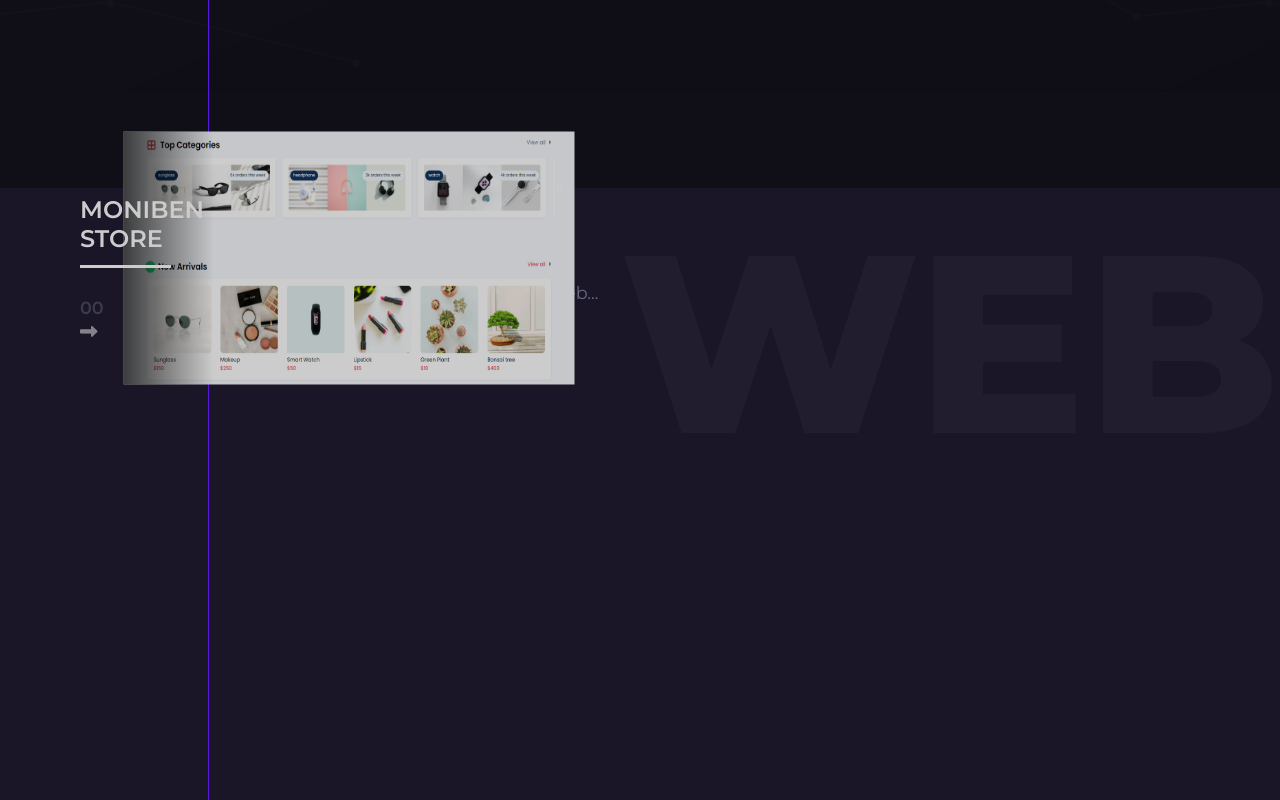
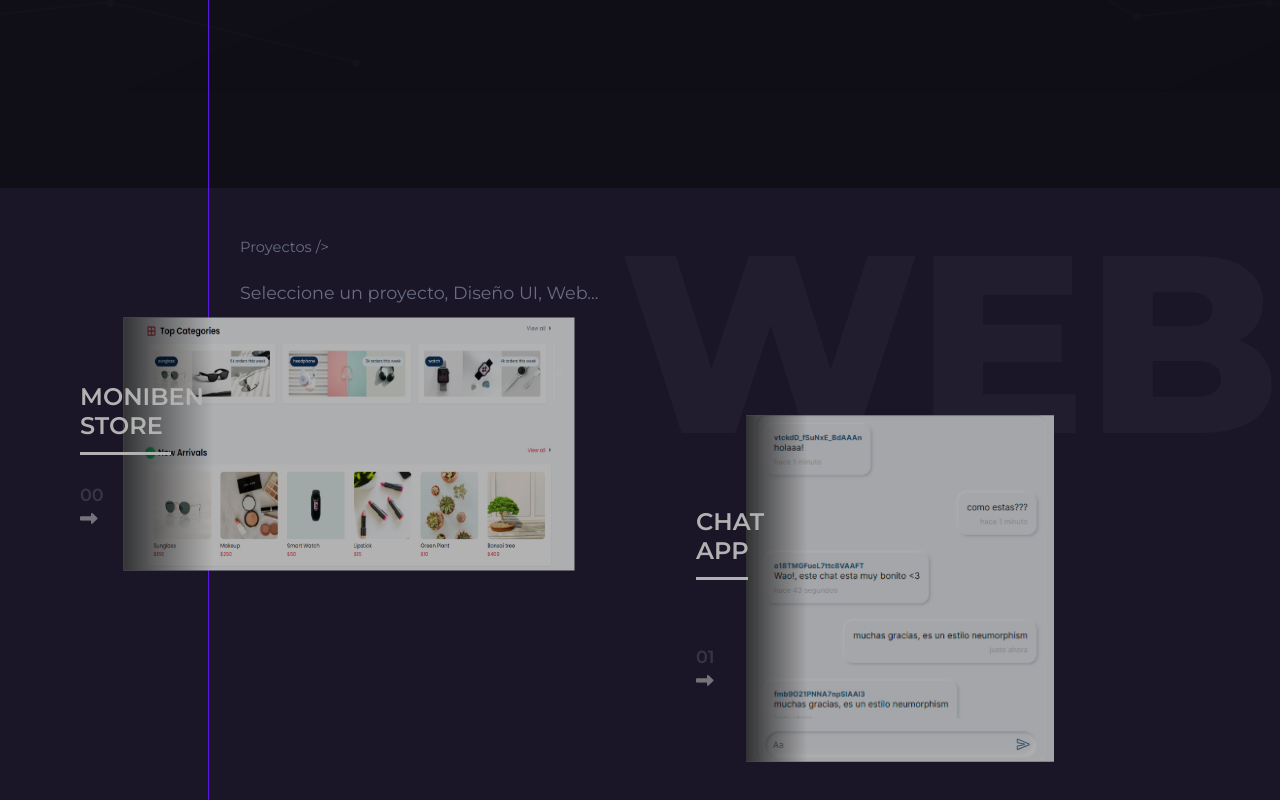
Before and after one commit to francisco-JGC/PortafolioV2, a React (Vite) app: page / in a window 1280 px wide. Shown: the part 708-1508 px from the top of the page. Built offline with nearby package versions, Linux system fonts and the light colour scheme.

Commit message:
feat: add new project

```diff
--- a/src/common/projects/index.js
+++ b/src/common/projects/index.js
@@ -1,4 +1,4 @@
-import { moniben_light } from './images'
+import { chatapp, moniben_light } from './images'
 
 export const ALL_PROJECTS = [
   {
@@ -10,9 +10,21 @@ export const ALL_PROJECTS = [
     Link: 'https://github.com/francisco-JGC/MONIBEN-STORE',
     technologies: ['React.js', 'react-router-dom', 'CSS3', 'JavaScript'],
     numberList: '00',
+    orientation: 'horizontal',
     style: {
       marginLeft: '-6em',
-      filter: 'brightness(80%)'
+      filter: 'brightness(70%)'
+    }
+  },
+  {
+    id: 2,
+    name: 'CHAT APP',
+    image: chatapp,
+    numberList: '01',
+    orientation: 'vertical',
+    style: {
+      filter: 'brightness(70%)',
+      marginTop: '10em'
     }
   }
 ]
```
